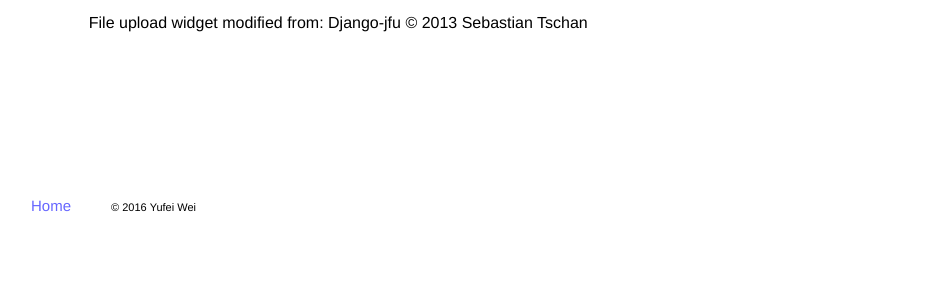
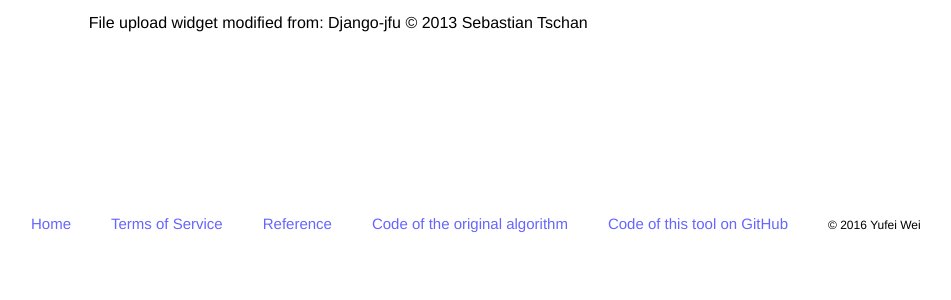
Before and after one commit to WeiYufei/master, a Django app: page /about/ in a window 1280 px wide. Shown: the part 427-727 px from the top of that part, without its empty margins (201-1152 px from the left). Run offline with Django 3.2, Linux system fonts and the light colour scheme; the page is wider than the window, and the part outside it is not shown.

Commit message:
Update about.html

```diff
--- a/PolyTrend_web-based_system/demo/photos/templates/about.html
+++ b/PolyTrend_web-based_system/demo/photos/templates/about.html
@@ -14,8 +14,8 @@
   MERCHANTABILITY or FITNESS FOR A PARTICULAR PURPOSE.  See the
   GNU General Public License for more details.
 
-  You should have received a copy of the GNU General Public License
-  along with this program.  If not, see <http://www.gnu.org/licenses/>.-->
+  For a copy of the GNU General Public License,
+  see <http://www.gnu.org/licenses/>.  -->
 <!DOCTYPE html>
 <html>
 <head>
@@ -87,7 +87,7 @@ background-color:#ffffff;
 }
 .footCopyright{
 font-family: Helvetica;
-font-size:11px;
+font-size:12px;
 color:#000000;
 text-align: left;
 background-color:#ffffff;
@@ -190,9 +190,18 @@ Technical advisors:&nbsp;&nbsp;&nbsp;&nbsp;&nbsp;&nbsp;&nbsp;&nbsp;&nbsp;&nbsp;
 <br>
 <span class="item">&nbsp;&nbsp;&nbsp;&nbsp;&nbsp;&nbsp;&nbsp;&nbsp;&nbsp;&nbsp;&nbsp;&nbsp;
 File upload widget modified from: Django-jfu &copy; 2013 Sebastian Tschan</span>
-<br><br><br><br><br><br><br><br><br><br>
+<br><br><br><br><br><br><br><br><br><br><br>
 <a class="footLink"  href="/home/">Home</a>
 &nbsp;&nbsp;&nbsp;&nbsp;&nbsp;&nbsp;&nbsp;&nbsp;
+<a class="footLink" href="/terms/">Terms of Service</a>
+&nbsp;&nbsp;&nbsp;&nbsp;&nbsp;&nbsp;&nbsp;&nbsp;
+<a class="footLink" target="_blank" href="http://www.sciencedirect.com/science/article/pii/S0034425713003878">Reference</a>
+&nbsp;&nbsp;&nbsp;&nbsp;&nbsp;&nbsp;&nbsp;&nbsp;
+<a class="footLink" href="/site_media/PolyTrend_PixelLevel.zip">Code of the original algorithm</a>
+&nbsp;&nbsp;&nbsp;&nbsp;&nbsp;&nbsp;&nbsp;&nbsp;
+<a class="footLink" target="_blank" href="https://github.com/weiyufei/polytrend">Code of this tool on GitHub</a>
+&nbsp;&nbsp;&nbsp;&nbsp;&nbsp;&nbsp;&nbsp;&nbsp;
+
 <span class="footCopyright">&copy;&nbsp;2016&nbsp;Yufei&nbsp;Wei</span>
 </body>
 </html>
```
